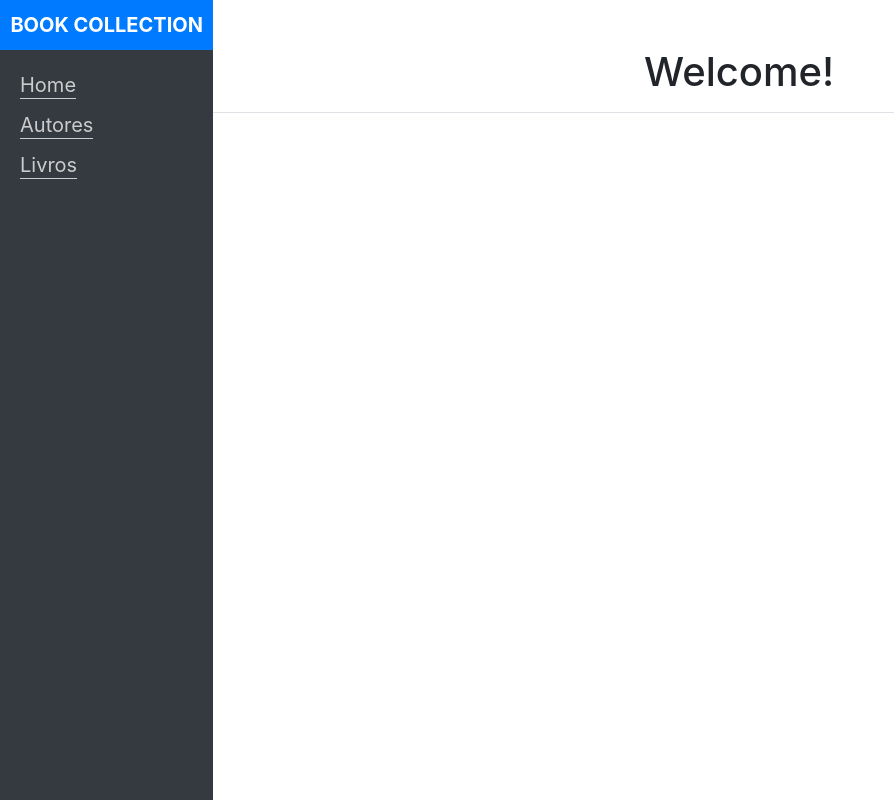
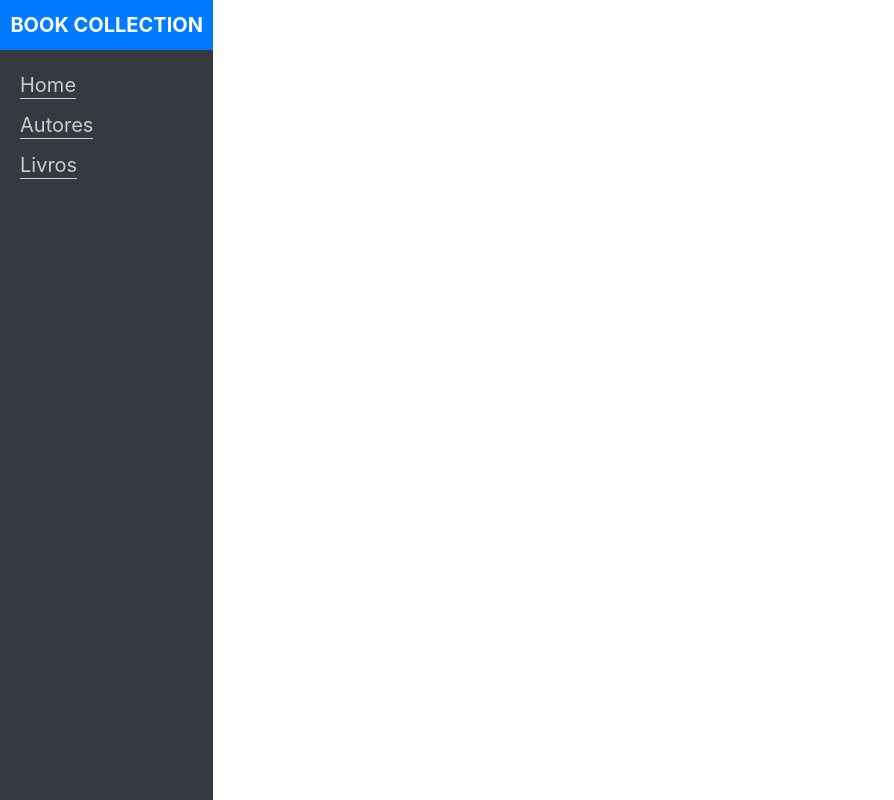
Before and after one commit to didiraja/react-book-collection, a React (Create React App) app: page / in a window 1280 px wide. Shown: the whole page, without its empty margins (0-894 px from the left). Built offline with nearby package versions, Linux system fonts and the light colour scheme.

Commit message:
correcoes após publicacao

```diff
--- a/src/App.js
+++ b/src/App.js
@@ -22,7 +22,7 @@ class App extends Component {
             </div>
 
             <div className="col-md-10 pl-md-0">
-              <Route path="/" exact component={() => <Home />} />
+              <Route path="/home/" exact component={() => <Home />} />
 
               <Route
                 path="/title/"
```
Also changed, not shown: package.json (+6 -1 lines), 2 other files (tests, documents, lock files or other folders).
